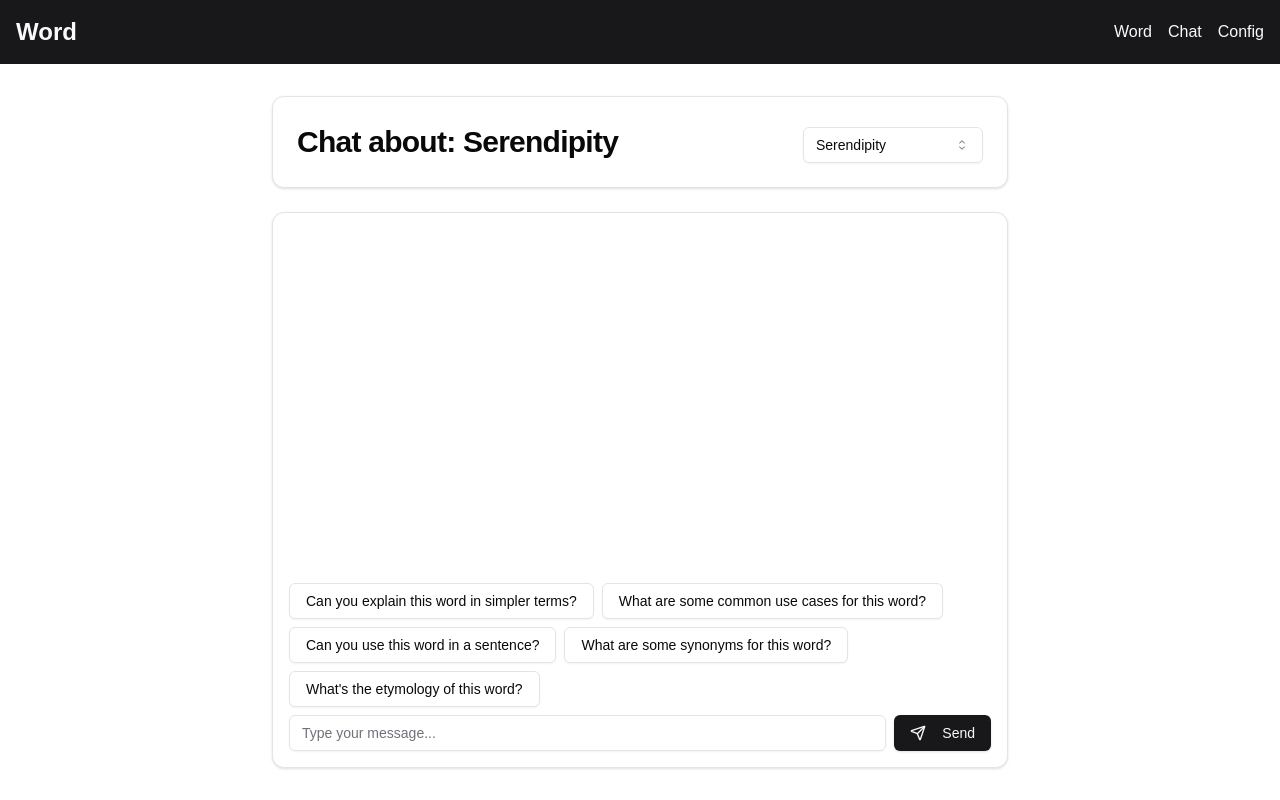
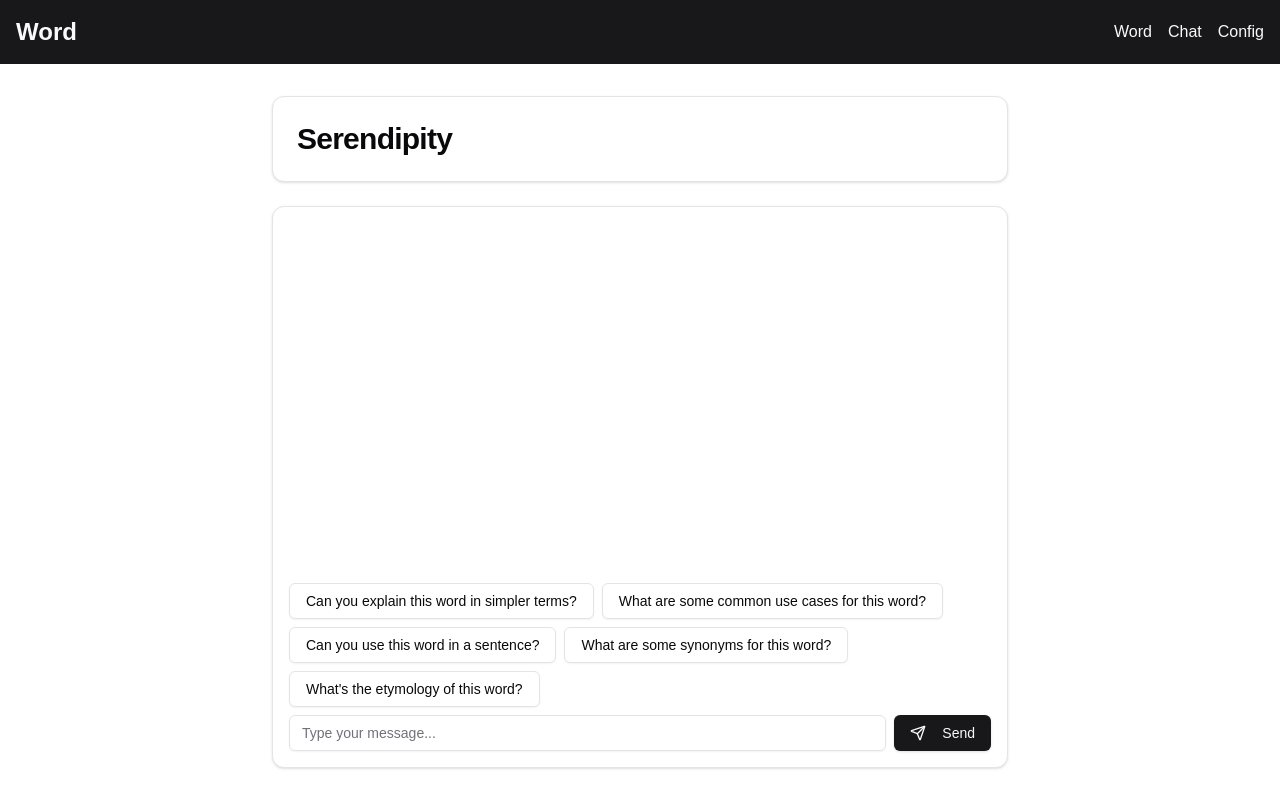
Before and after one commit to 0xMichaelRan/wordchat-nextjs, a Next.js app: page /chat in a window 1280 px wide. Built offline with nearby package versions, Linux system fonts and the light colour scheme.

Commit message:
abstract the layout

```diff
--- a/src/app/chat/chat-page.tsx
+++ b/src/app/chat/chat-page.tsx
@@ -60,32 +60,10 @@ export default function ChatPage() {
   }
 
   return (
-    <div className="min-h-screen flex flex-col">
-      <nav className="bg-primary text-primary-foreground p-4">
-        <div className="container mx-auto flex justify-between items-center">
-          <Link href="/" className="text-2xl font-bold">Word</Link>
-          <div className="flex gap-4">
-            <Link href="/?word=jfkd3" className="hover:underline">Word</Link>
-            <Link href="/chat" className="hover:underline">Chat</Link>
-            <Link href="/config" className="hover:underline">Config</Link>
-          </div>
-        </div>
-      </nav>
-
     <main className="flex-grow container mx-auto px-4 py-8 max-w-3xl flex flex-col">
       <Card className="mb-6">
         <CardHeader className="flex flex-row items-center justify-between">
-            <CardTitle className="text-3xl font-bold">Chat about: {currentWord}</CardTitle>
-            <Select onValueChange={setCurrentWord} defaultValue={currentWord}>
-              <SelectTrigger className="w-[180px]">
-                <SelectValue placeholder="Select a word" />
-              </SelectTrigger>
-              <SelectContent>
-                {words.map((word) => (
-                  <SelectItem key={word} value={word}>{word}</SelectItem>
-                ))}
-              </SelectContent>
-            </Select>
+          <CardTitle className="text-3xl font-bold">{currentWord}</CardTitle>
         </CardHeader>
       </Card>
 
@@ -124,6 +102,5 @@ export default function ChatPage() {
         </CardContent>
       </Card>
     </main>
-    </div>
   )
 }
--- a/src/app/layout.tsx
+++ b/src/app/layout.tsx
@@ -1,6 +1,7 @@
 import type { Metadata } from "next";
 import localFont from "next/font/local";
 import "./globals.css";
+import Link from 'next/link'
 
 const geistSans = localFont({
   src: "./fonts/GeistVF.woff",
@@ -27,8 +28,19 @@ export default function RootLayout({
     <html lang="en">
       <body
         className={`${geistSans.variable} ${geistMono.variable} antialiased`}
-      >
-        {children}
+      >    <div className="min-h-screen flex flex-col">
+              <nav className="bg-primary text-primary-foreground p-4">
+                <div className="container mx-auto flex justify-between items-center">
+                  <Link href="/" className="text-2xl font-bold">Word</Link>
+                  <div className="flex gap-4">
+                    <Link href="/?word=jfkd3" className="hover:underline">Word</Link>
+                    <Link href="/chat" className="hover:underline">Chat</Link>
+                    <Link href="/config" className="hover:underline">Config</Link>
+                  </div>
+                </div>
+              </nav>
+              {children}
+            </div>
       </body>
     </html>
   );
--- a/src/app/word/word-page.tsx
+++ b/src/app/word/word-page.tsx
@@ -84,18 +84,7 @@ export default function WordPage() {
   }
 
   return (
-    <div className="min-h-screen flex flex-col">
-      <nav className="bg-primary text-primary-foreground p-4">
-        <div className="container mx-auto flex justify-between items-center">
-          <Link href="/" className="text-2xl font-bold">Word</Link>
-          <div className="flex gap-4">
-            <Link href="/?word=jfkd3" className="hover:underline">Word</Link>
-            <Link href="/chat" className="hover:underline">Chat</Link>
-            <Link href="/config" className="hover:underline">Config</Link>
-          </div>
-        </div>
-      </nav>
-
+    <div>
       <main className="flex-grow container mx-auto px-4 py-8 max-w-2xl">
         <Card className="mb-6">
           <CardHeader className="flex flex-col items-start">
```
Also changed, not shown: src/app/chat/page.tsx (+4 -4 lines). Lines whose indentation alone changed are shown as unchanged.
